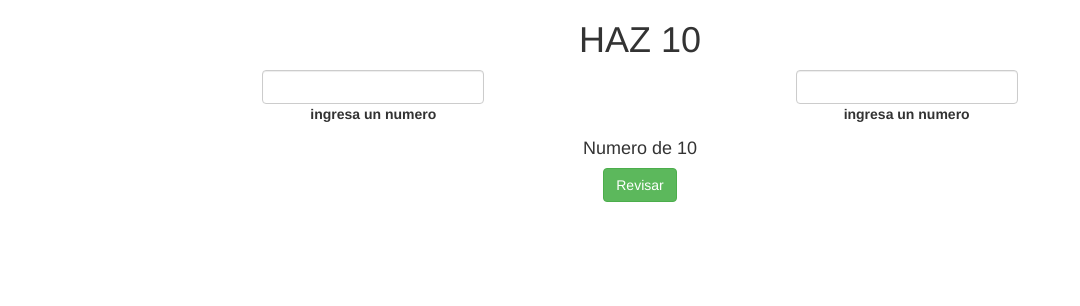
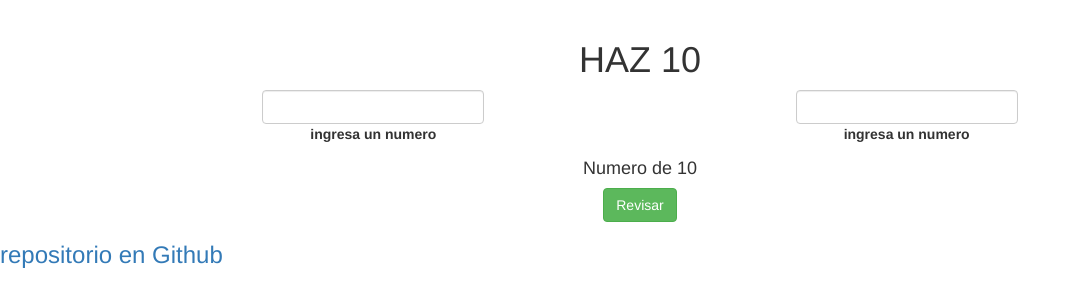
Before and after one commit to gabdelc/haz10, a plain HTML site: page index.html in a window 1280 px wide. Shown: the whole page, without its empty margins (0-1080 px from the left). Drawn offline with nearby package versions, Linux system fonts and the light colour scheme.

Commit message:
add  link

```diff
--- a/index.html
+++ b/index.html
@@ -30,6 +30,11 @@
 		    <h1 id="salida"></h1>
 		</div>
 	</div>
+	<footer>
+	   <h3>
+	    <a href="https://github.com/gabdelc/haz10"> repositorio en Github</a>
+	    </h3>
+	</footer>
 </body>
 <script src="main.js"></script>
 </html>
```
